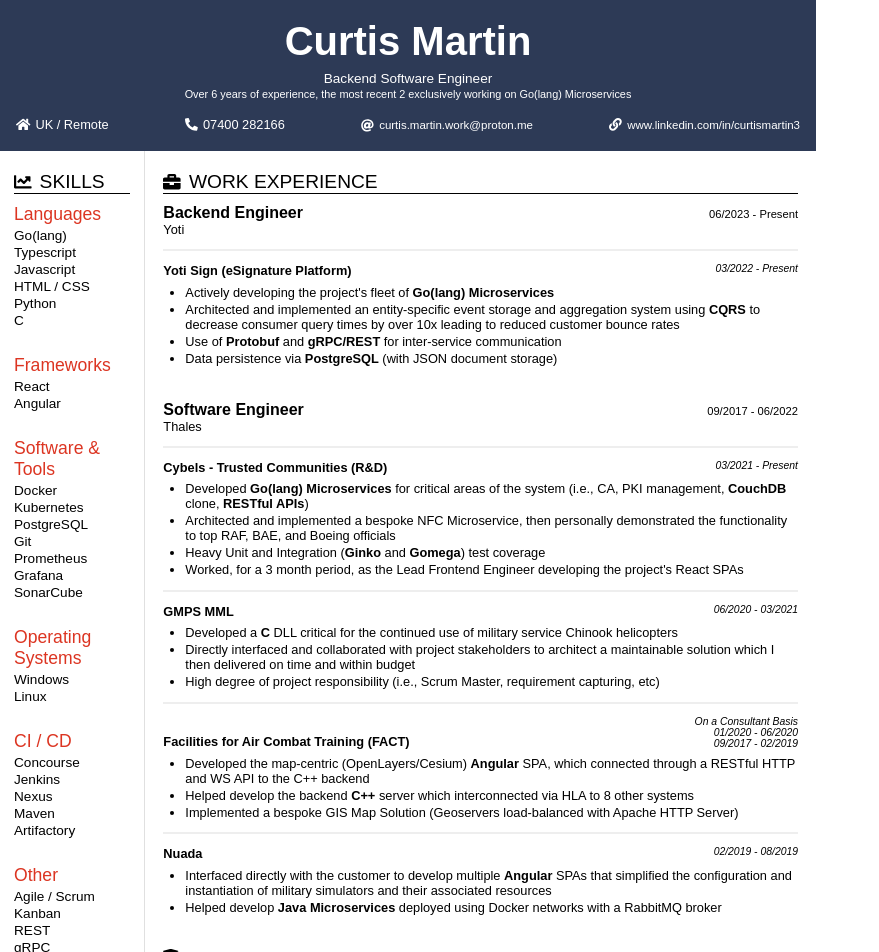
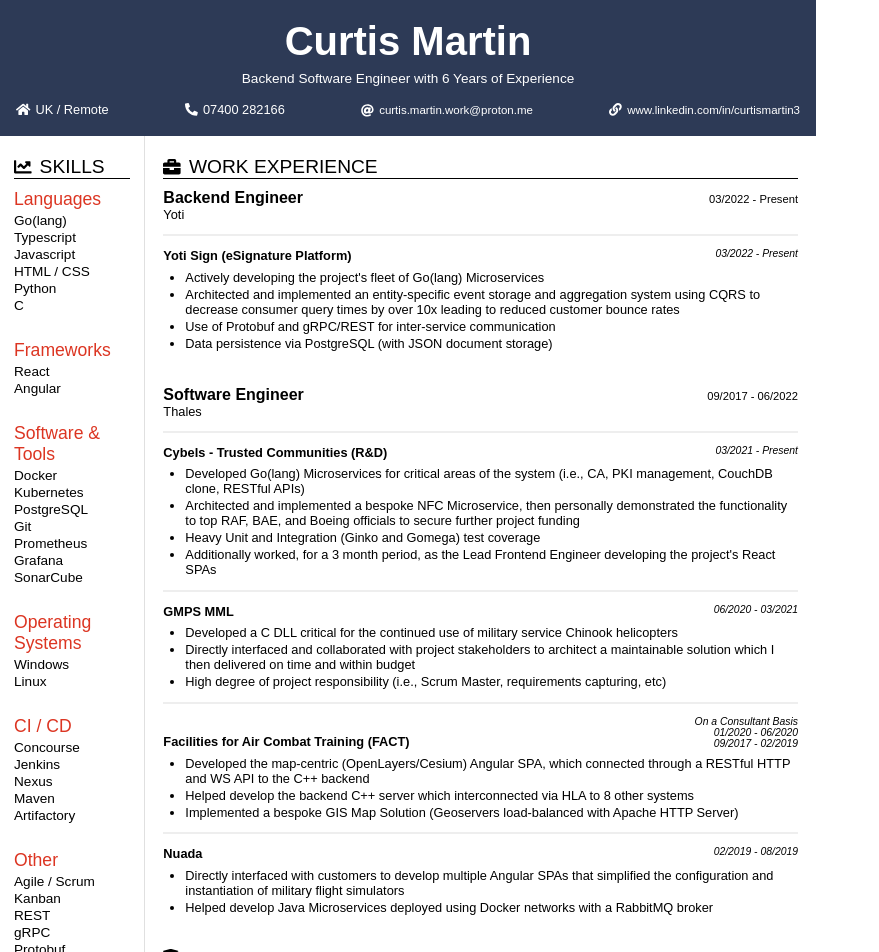
Before and after one commit to CurtisM132/resume, a React (Create React App) app in the folder Template 2/: page / in a window 1280 px wide. Shown: the top 952 px of the page, without its empty margins (0-879 px from the left). Built offline with nearby package versions, Linux system fonts and the light colour scheme.

Commit message:
Removed Bolded Inline Text

```diff
--- a/Template 2/src/features/header/Header.jsx
+++ b/Template 2/src/features/header/Header.jsx
@@ -12,12 +12,12 @@
       </div>
 
       <div className="header-tag">
-        Backend Software Engineer
+        Backend Software Engineer with 6 Years of Experience
         <br />
 
-        <span className="header-subtag">
+        {/* <span className="header-subtag">
           Over 6 years of experience, the most recent 2 exclusively working on Go(lang) Microservices
-        </span>
+        </span> */}
       </div>
 
       <Contact />
--- a/Template 2/src/features/work-experience/WorkExperience.jsx
+++ b/Template 2/src/features/work-experience/WorkExperience.jsx
@@ -17,7 +17,7 @@
 
       <JobEntry
         jobTitle="Backend Engineer"
-        date="06/2023 - Present"
+        date="03/2022 - Present"
         employerDetails="Yoti"
       >
         <hr className="line-break" />
@@ -34,17 +34,17 @@
 
           <ul>
             <li>
-              Actively developing the project&apos;s fleet of <b>Go(lang) Microservices</b>
+              Actively developing the project&apos;s fleet of Go(lang) Microservices
             </li>
             <li>
-              Architected and implemented an entity-specific event storage and aggregation system using <b>CQRS</b> to decrease
+              Architected and implemented an entity-specific event storage and aggregation system using CQRS to decrease
               consumer query times by over 10x leading to reduced customer bounce rates
             </li>
             <li>
-              Use of <b>Protobuf</b> and <b>gRPC/REST</b> for inter-service communication
+              Use of Protobuf and gRPC/REST for inter-service communication
             </li>
             <li>
-              Data persistence via <b>PostgreSQL</b> (with JSON document storage)
+              Data persistence via PostgreSQL (with JSON document storage)
             </li>
           </ul>
         </div>
@@ -70,16 +70,17 @@
 
           <ul>
             <li>
-              Developed <b>Go(lang) Microservices</b> for critical areas of the system (i.e., CA, PKI management, <b>CouchDB</b> clone, <b>RESTful APIs</b>)
+              Developed Go(lang) Microservices for critical areas of the system (i.e., CA, PKI management, CouchDB clone, RESTful APIs)
             </li>
             <li>
-              Architected and implemented a bespoke NFC Microservice, then personally demonstrated the functionality to top RAF, BAE, and Boeing officials
+              Architected and implemented a bespoke NFC Microservice, then personally demonstrated the functionality to top RAF, BAE, and
+              Boeing officials to secure further project funding
             </li>
             <li>
-              Heavy Unit and Integration (<b>Ginko</b> and <b>Gomega</b>) test coverage
+              Heavy Unit and Integration (Ginko and Gomega) test coverage
             </li>
             <li>
-              Worked, for a 3 month period, as the Lead Frontend Engineer developing the project&apos;s React SPAs
+              Additionally worked, for a 3 month period, as the Lead Frontend Engineer developing the project&apos;s React SPAs
             </li>
           </ul>
         </div>
@@ -98,14 +99,14 @@
 
           <ul>
             <li>
-              Developed a <b>C</b> DLL critical for the continued use of military service Chinook helicopters
+              Developed a C DLL critical for the continued use of military service Chinook helicopters
             </li>
             <li>
               Directly interfaced and collaborated with project stakeholders to architect a maintainable solution
               which I then delivered on time and within budget
             </li>
             <li>
-              High degree of project responsibility (i.e., Scrum Master, requirement capturing, etc)
+              High degree of project responsibility (i.e., Scrum Master, requirements capturing, etc)
             </li>
           </ul>
         </div>
@@ -128,10 +129,10 @@
 
           <ul>
             <li>
-              Developed the map-centric (OpenLayers/Cesium) <b>Angular</b> SPA, which connected through a RESTful HTTP and WS API to the C++ backend
+              Developed the map-centric (OpenLayers/Cesium) Angular SPA, which connected through a RESTful HTTP and WS API to the C++ backend
             </li>
             <li>
-              Helped develop the backend <b>C++</b> server which interconnected via HLA to 8 other systems
+              Helped develop the backend C++ server which interconnected via HLA to 8 other systems
             </li>
             <li>
               Implemented a bespoke GIS Map Solution (Geoservers load-balanced with Apache HTTP Server)
@@ -153,11 +154,11 @@
 
           <ul>
             <li>
-              Interfaced directly with the customer to develop multiple <b>Angular</b> SPAs that simplified the configuration
-              and instantiation of military simulators and their associated resources
+              Directly interfaced with customers to develop multiple Angular SPAs that simplified the configuration
+              and instantiation of military flight simulators
             </li>
             <li>
-              Helped develop <b>Java Microservices</b> deployed using Docker networks with a RabbitMQ broker
+              Helped develop Java Microservices deployed using Docker networks with a RabbitMQ broker
             </li>
           </ul>
         </div>
```
